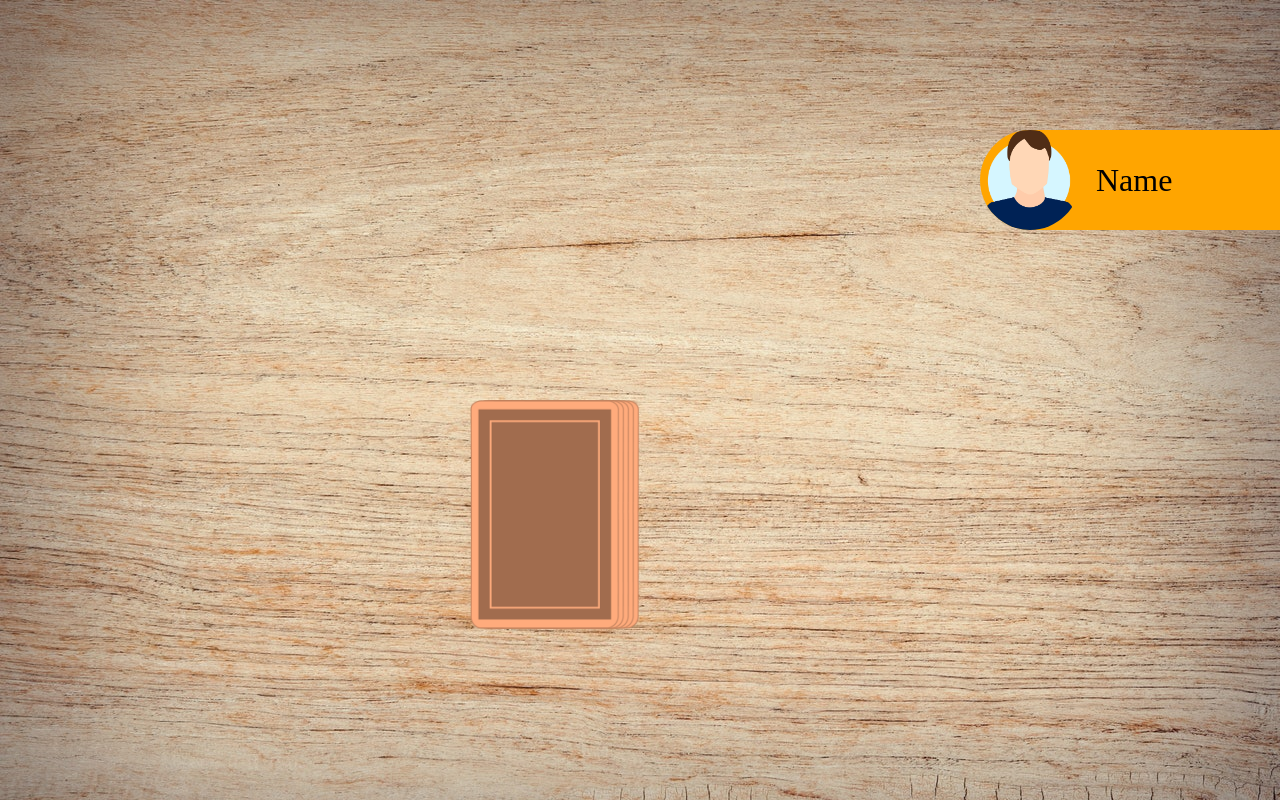
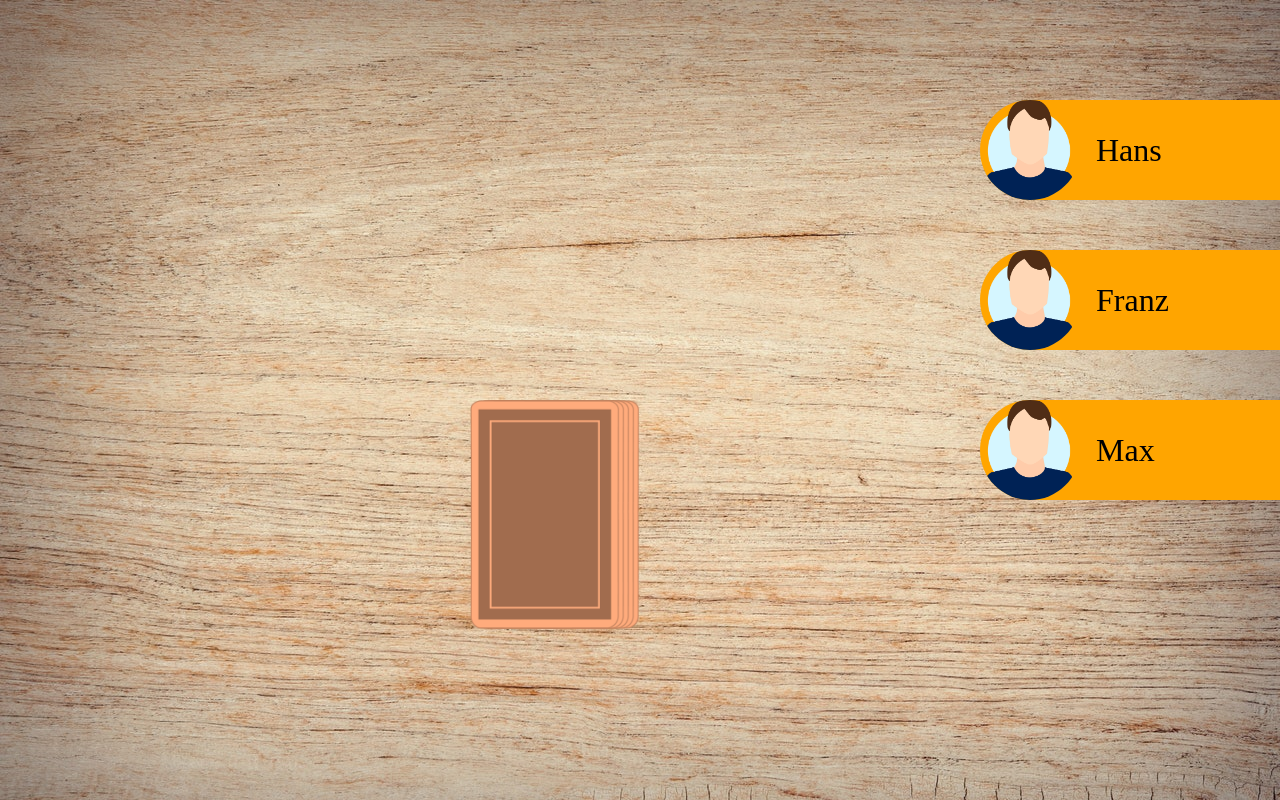
Before and after one commit to 0xHaoMoon/rinfoffire, an Angular app: page /game in a window 1280 px wide. Built offline with nearby package versions, Linux system fonts and the light colour scheme.

Commit message:
add multiple Player

```diff
--- a/src/app/game/game.component.html
+++ b/src/app/game/game.component.html
@@ -1,4 +1,6 @@
-<app-player style="top: 130px" class="player-position"></app-player>
+<app-player *ngFor="let player of game.players ; let i = index;" [ngStyle]="{'top.px': 100 +(i*150)} "
+[name]="player"
+class="player-position"></app-player>
 
 <div class="field">
     <div class="card-stack">
--- a/src/app/player/player.component.html
+++ b/src/app/player/player.component.html
@@ -1,4 +1,4 @@
 <div class="player">
     <img src="./../../assets/img/profile/1.webp" alt="" srcset="">
-    <span>Name</span>
+    <span> {{name}} </span>
 </div>
--- a/src/app/player/player.component.ts
+++ b/src/app/player/player.component.ts
@@ -1,10 +1,18 @@
-import { Component } from '@angular/core';
+import { Component, Input, OnInit } from '@angular/core';
 
 @Component({
   selector: 'app-player',
   templateUrl: './player.component.html',
   styleUrls: ['./player.component.scss']
 })
-export class PlayerComponent {
+export class PlayerComponent implements OnInit{
+
+  @Input()name: any;
+
+constructor(){}
+
+  ngOnInit(): void {
+
+  }
 
 }
--- a/src/models/game.ts
+++ b/src/models/game.ts
@@ -1,5 +1,5 @@
 export class Game{
-    public players: string[] = [];
+    public players: string[] = ['Hans','Franz','Max'];
     public stack: string[] = [];
     public playedCard: string[] = [];
     public currentPlayer: number = 0;
```
